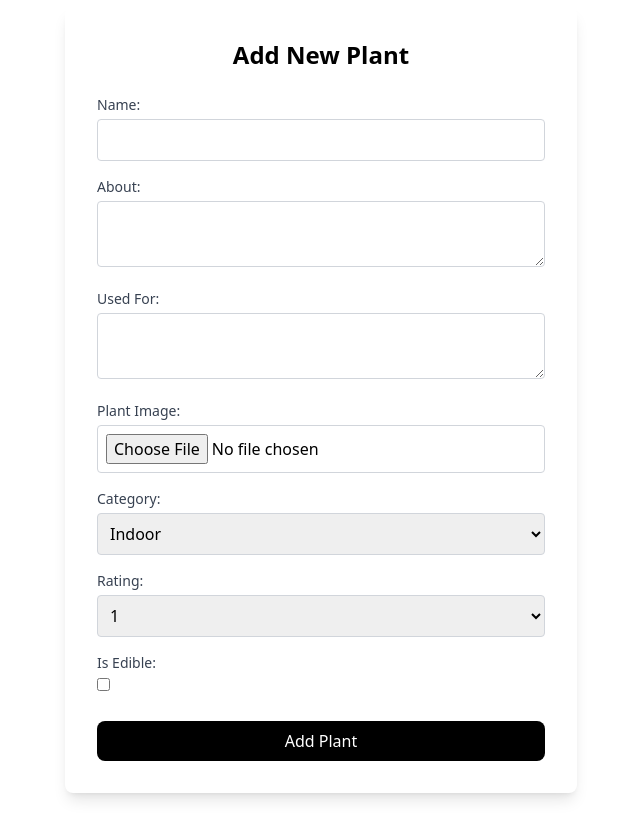
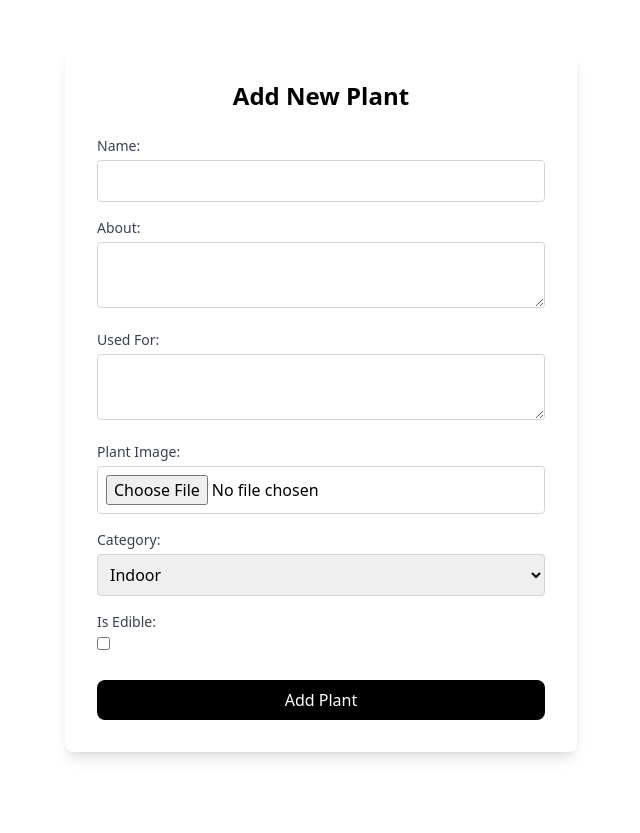
Before and after one commit to T-Python-June-24/LAB-ORM-PLANTEER-1, a Django app: page /plants/new/ in a window 1280 px wide. Shown: the part 80-913 px from the top of the page, without its empty margins (319-959 px from the left). Run offline with Django 5.2, Linux system fonts and the light colour scheme; some libraries are stand-ins or nearby versions.

Commit message:
remove the rating unused -unwanted select menu

```diff
--- a/Planteer/Plants/forms.py
+++ b/Planteer/Plants/forms.py
@@ -10,6 +10,5 @@ class PlantsForm(forms.ModelForm):
             'about': forms.Textarea(attrs={'class': 'form-control'}),
             'used_for': forms.Textarea(attrs={'class': 'form-control'}),
             'category': forms.Select(attrs={'class': 'form-control'}),
-            'rating': forms.Select(attrs={'class': 'form-control'}),
             'is_edible': forms.CheckboxInput(attrs={'class': 'form-check-input'}),
         }
--- a/Planteer/Plants/templates/Plants/add_plant.html
+++ b/Planteer/Plants/templates/Plants/add_plant.html
@@ -45,7 +45,7 @@
                         {% endfor %}
                     </select>
                 </div>
-
+<!--
                 <div class="mb-4">
                     <label for="rating" class="block text-sm font-medium text-gray-700">Rating:</label>
                     <select id="rating" name="rating" minlength="1" max="5" required class="mt-1 p-2 border border-gray-300 rounded w-full">
@@ -53,7 +53,7 @@
                         <option value="{{ rate }}">{{ rate }}</option>
                         {% endfor %}
                     </select>
-                </div>
+                </div> -->
 
                 <div class="mb-6">
                     <label for="is_edible" class="block text-sm font-medium text-gray-700">Is Edible:</label>
--- a/Planteer/Plants/views.py
+++ b/Planteer/Plants/views.py
@@ -50,7 +50,7 @@ def add_plant(request:HttpResponse):
         except Exception as e:
             messages.error(request, f'An error occurred: {str(e)}')
         return redirect('Contact:thanks_add_plant')
-    return render(request, 'Plants/add_plant.html',{'categories': Plants.Category, 'rating': Plants.IntegerChoices})
+    return render(request, 'Plants/add_plant.html',{'categories': Plants.Category,})
 
     # if request.method == 'POST':
     #     try:
```
